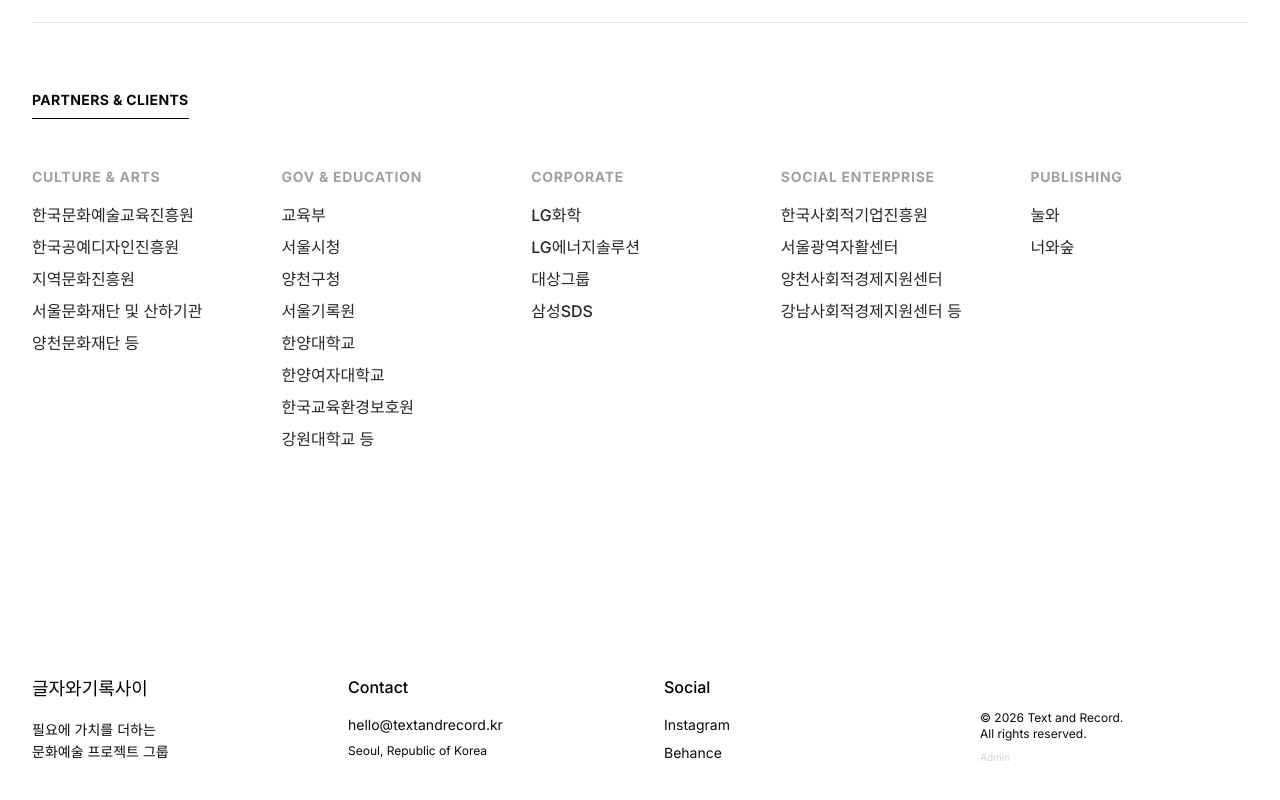
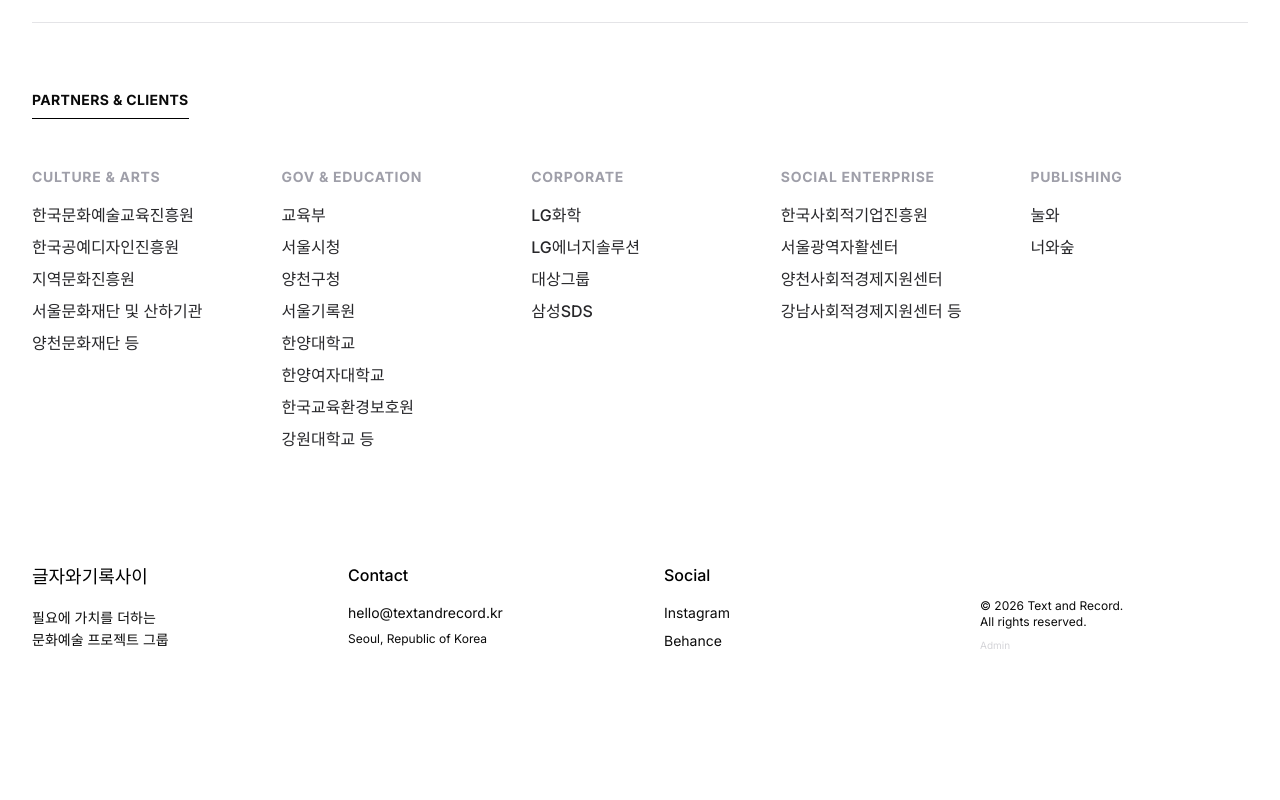
Before and after one commit to mxblue79/letterandrecords, a React (Vite) app: page /info in a window 1280 px wide. Shown: the part 2757-3557 px from the top of the page. After the commit the page ends 3457 px from the top, so only its background shows below. Built offline with nearby package versions, Linux system fonts and the light colour scheme.

Commit message:
style(Footer): compact footer height and remove top margin for tighter layout

```diff
--- a/src/app/components/Footer.tsx
+++ b/src/app/components/Footer.tsx
@@ -4,7 +4,7 @@
   const currentYear = new Date().getFullYear();
 
   return (
-    <footer className="w-full bg-accent py-20 px-8 mt-20">
+    <footer className="w-full bg-accent py-12 px-8 mt-0">
       <div className="max-w-[1400px] mx-auto grid grid-cols-1 md:grid-cols-4 gap-12 text-sm text-foreground/80 font-normal">
 
         {/* Column 1: Identity */}
```
